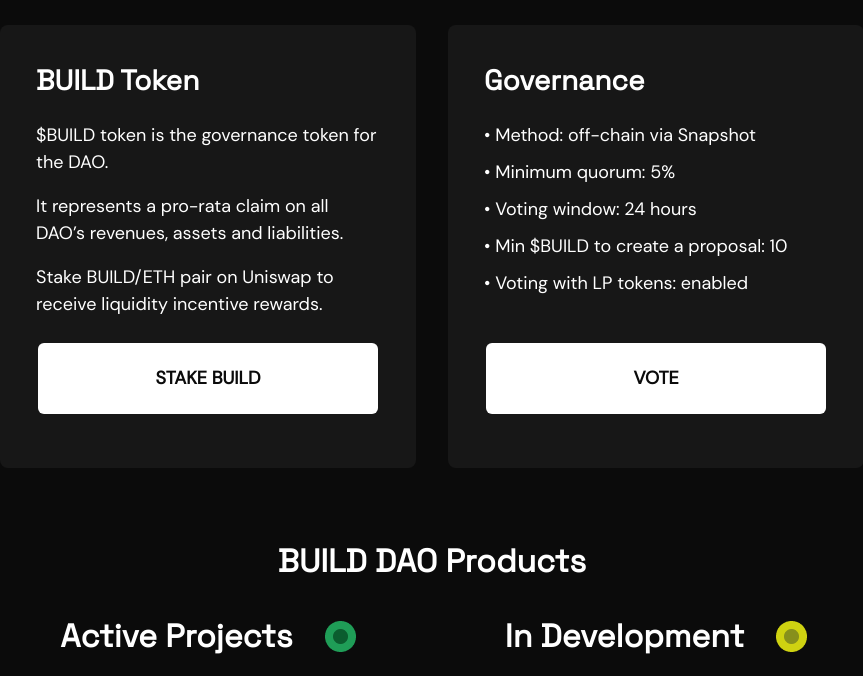
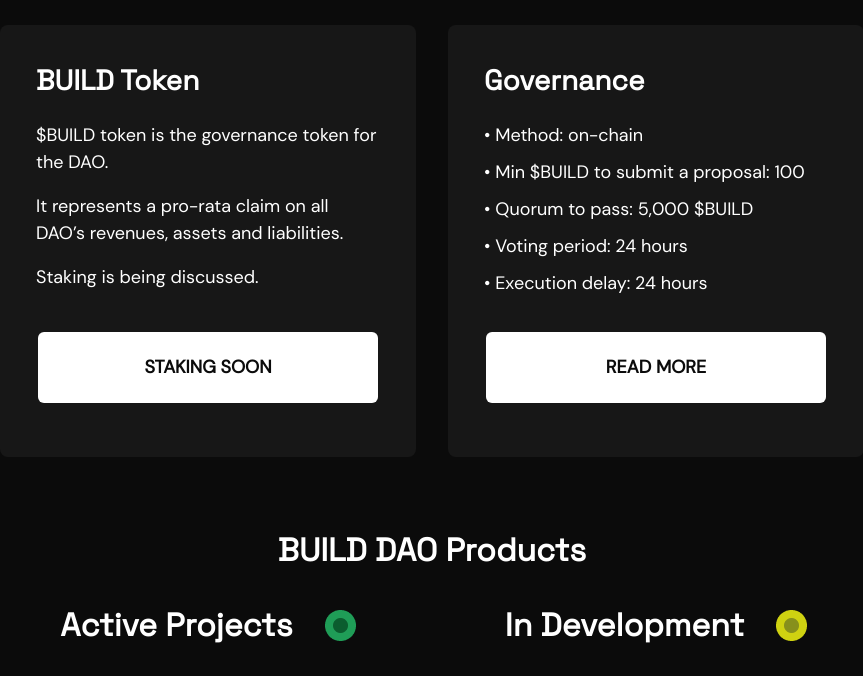
Before and after one commit to Top29411/building-webste, a plain HTML site: page index.html in a window 1280 px wide. Shown: the part 1060-1736 px from the top of the page, without its empty margins (208-1071 px from the left). Drawn offline with Linux system fonts and the light colour scheme.

Commit message:
Update index.html

```diff
--- a/index.html
+++ b/index.html
@@ -21,10 +21,9 @@
                     </a>
                 </div>
                 <div class="header-item header-right">
-                    <a href="https://vfat.tools/build/" class="nav-link" target="_blank" rel="noopener noreferrer">Stake BUILD</a>
                     <a href="https://metric.exchange/#/0xeeeeeeeeeeeeeeeeeeeeeeeeeeeeeeeeeeeeeeee/0x6e36556b3ee5aa28def2a8ec3dae30ec2b208739" class="nav-link" target="_blank" rel="noopener noreferrer">Trade BUILD</a>
                     <a href="https://docs.build.finance/" class="nav-link" target="_blank" rel="noopener noreferrer">Docs</a>
-                    <a href="https://debank.com/portfolio/0xdf9a17a73308416f555783239573913afb77fa8a" class="nav-link" target="_blank" rel="noopener noreferrer">DAO Treasury</a>
+                    <a href="https://debank.com/portfolio/0x5a6ebeb61a80b2a2a5e0b4d893d731358d888583" class="nav-link" target="_blank" rel="noopener noreferrer">DAO Treasury</a>
                 </div>
             </header>
         </section>
@@ -98,30 +97,30 @@
                     <div class="middle-last">
                         <p>$BUILD token is the governance token for the DAO.</p>
                         <p>It represents a pro-rata claim on all DAO’s revenues, assets and liabilities.</p>
-                        <p>Stake BUILD/ETH pair on Uniswap to receive liquidity incentive rewards.</p>
+                        <p>Staking is being discussed.</p>
                     </div>
-                    <a href="https://vfat.tools/build/" class="btn btn-block btn-white" target="_blank" rel="noopener noreferrer">STAKE BUILD</a>
+                    <a class="btn btn-block btn-white" target="_blank" rel="noopener noreferrer">STAKING SOON</a>
                 </div>
                 <div class="box token-box">
                     <h3>Governance</h3>
                     <ul class="list middle-last">
                         <li>
-                            <span>Method: off-chain via Snapshot</span>
+                            <span>Method: on-chain</span>
                         </li>
                         <li>
-                            <span>Minimum quorum: 5%</span>
+                            <span>Min $BUILD to submit a proposal: 100</span>
                         </li>
                         <li>
-                            <span>Voting window: 24 hours</span>
+                            <span>Quorum to pass: 5,000 $BUILD</span>
                         </li>
                         <li>
-                            <span>Min $BUILD to create a proposal: 10</span>
+                            <span>Voting period: 24 hours</span>
                         </li>
                         <li>
-                            <span>Voting with LP tokens: enabled</span>
+                            <span>Execution delay: 24 hours</span>
                         </li>
                     </ul>
-                    <a href="https://snapshot.page/#/build" class="btn btn-block btn-white" target="_blank" rel="noopener noreferrer">VOTE</a>
+                    <a href="https://docs.build.finance/build-knowledge-base/on-chain-voting" class="btn btn-block btn-white" target="_blank" rel="noopener noreferrer">READ MORE</a>
                 </div>
             </div>
 
```
